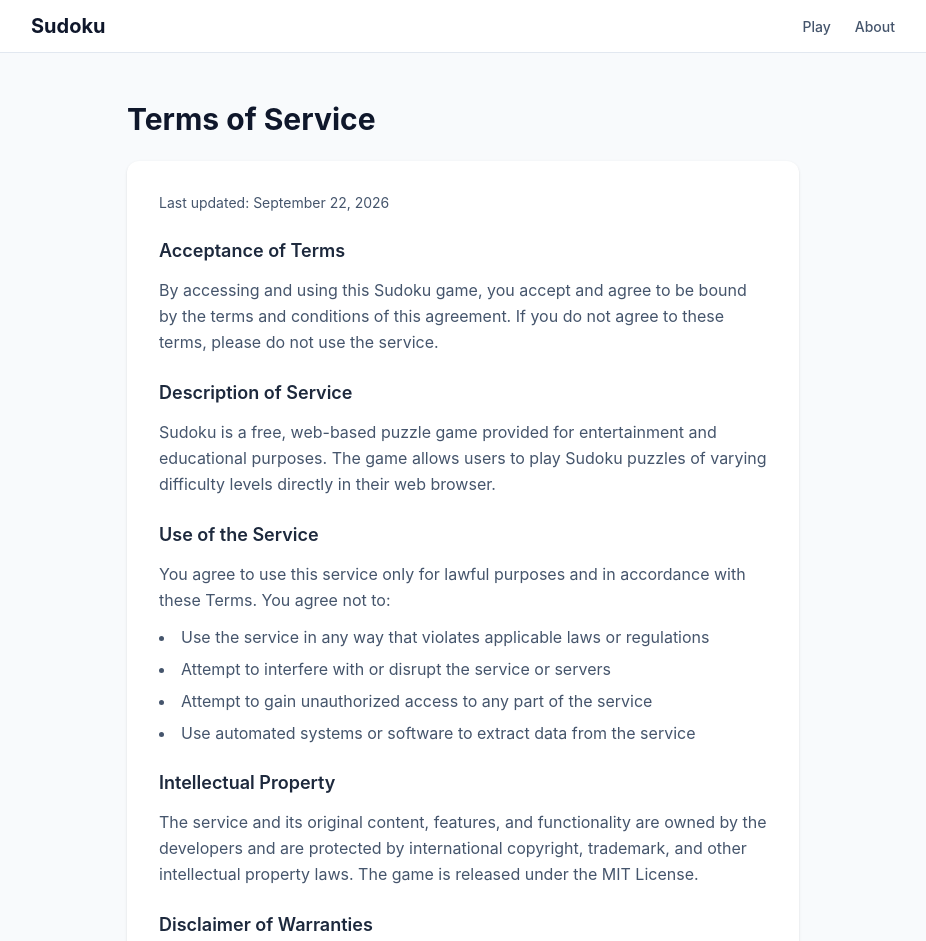
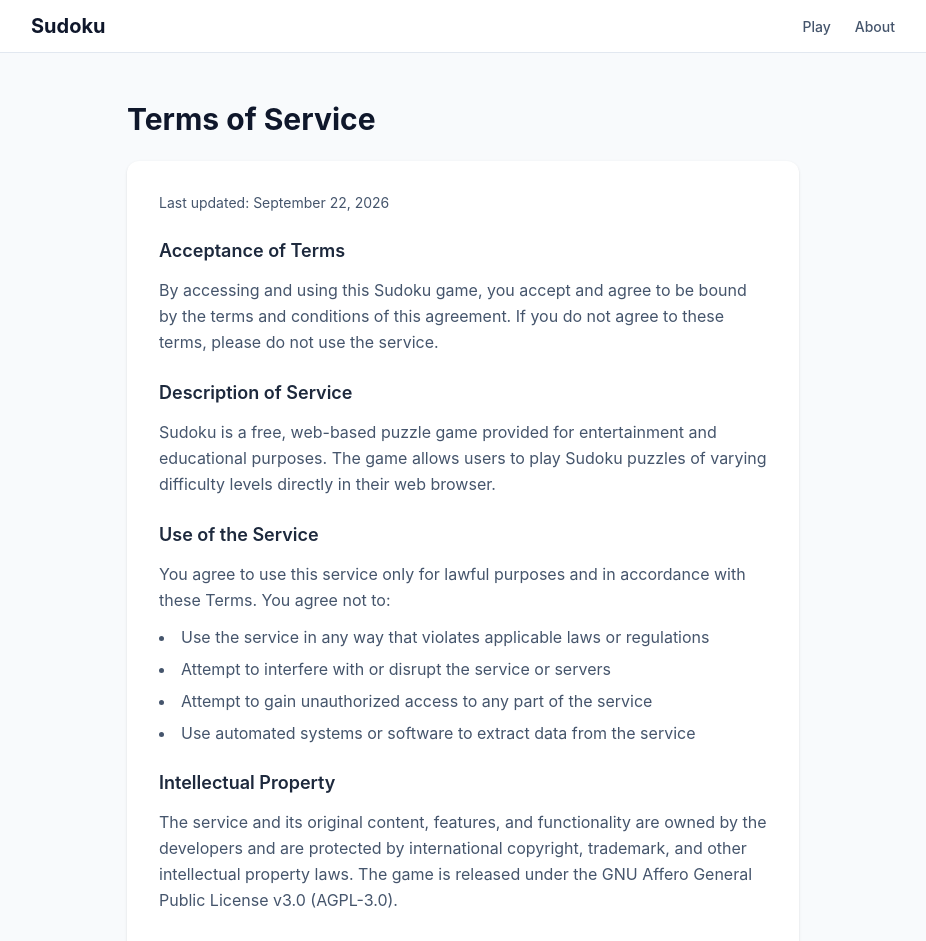
Before and after one commit to brown2020/sodoku, a Next.js app: page /terms in a window 1280 px wide. Shown: the top 941 px of the page, without its empty margins (177-1103 px from the left). Built offline with nearby package versions, Linux system fonts and the light colour scheme.

Commit message:
docs: state AGPL-3.0 on the terms page
The terms previously called the project MIT.

Co-authored-by: Steve Brown <brown2020@gmail.com>

```diff
--- a/src/app/terms/page.tsx
+++ b/src/app/terms/page.tsx
@@ -75,7 +75,8 @@ export default function TermsPage() {
               The service and its original content, features, and functionality
               are owned by the developers and are protected by international
               copyright, trademark, and other intellectual property laws. The
-              game is released under the MIT License.
+              game is released under the GNU Affero General Public License
+              v3.0 (AGPL-3.0).
             </p>
           </section>
 
```
